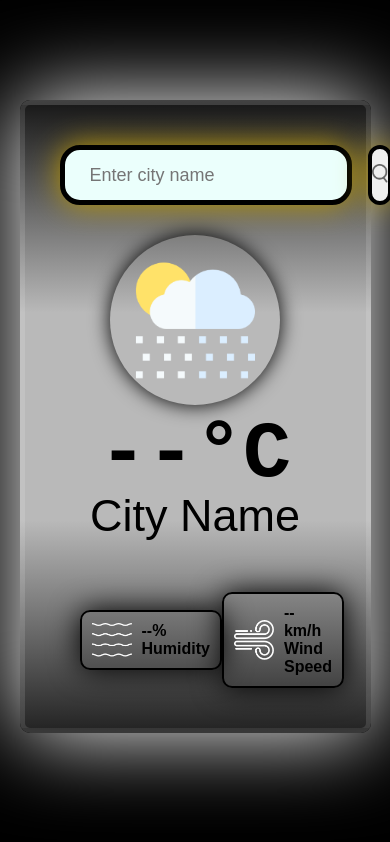
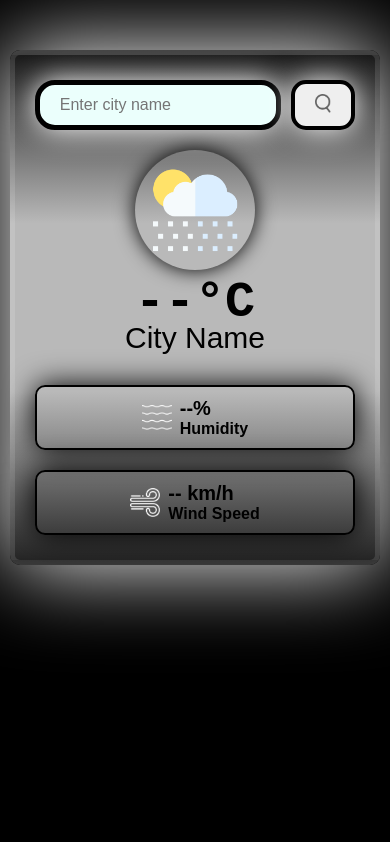
Before and after one commit to htetmyataung8/weather, a plain HTML site: page index.html in a window 390 px wide. Drawn offline with Linux system fonts and the light colour scheme.

Commit message:
Update style.css

```diff
--- a/style.css
+++ b/style.css
@@ -44,7 +44,7 @@ body{
     flex: 1;
     margin-right: 16px;
     font-size: 18px;
-     box-shadow: 0 0 30px #bd9a00;
+     box-shadow: 0 0 30px #ffffff;
      border: 5px solid black;
 
 
@@ -58,7 +58,7 @@ body{
     height: 60px;
     cursor: pointer;
     border-radius: 20px;
-     box-shadow: 0 0 30px #bd9a00;
+     box-shadow: 0 0 30px #ffffff;
      border: 4px solid black;
 
 }
@@ -121,3 +121,74 @@ body{
 
 
 }
+
+footer{
+    color: white;
+    font-weight: 900;
+    align-items: center;
+    text-align: center;
+
+}
+
+@media only screen and (max-width: 600px) {
+    .card {
+        padding: 25px 20px;
+        margin: 50px auto 0;
+        width: 95%;
+    }
+
+    .search {
+        display: flex;
+        flex-direction: row;
+        gap: 10px;
+    }
+
+    .search input {
+        width: 80%;
+        font-size: 16px;
+        padding: 10px 20px;
+        height: 50px;
+        margin-right: 0;
+    }
+
+    .search button {
+        width: 20%;
+        height: 50px;
+        border-radius: 15px;
+    }
+
+    .weather h1 {
+        font-size: 50px;
+    }
+
+    .weather h2 {
+        font-size: 30px;
+    }
+
+    .weather-icon {
+        width: 120px;
+        margin-top: 20px;
+    }
+
+    .details {
+        flex-direction: column;
+        gap: 20px;
+        padding: 0;
+        margin-top: 30px;
+    }
+
+    .col {
+        width: 100%;
+        justify-content: center;
+    }
+
+    .col img {
+        width: 30px;
+        margin-right: 8px;
+    }
+
+    .humidity,
+    .wind {
+        font-size: 20px;
+    }
+}
```
